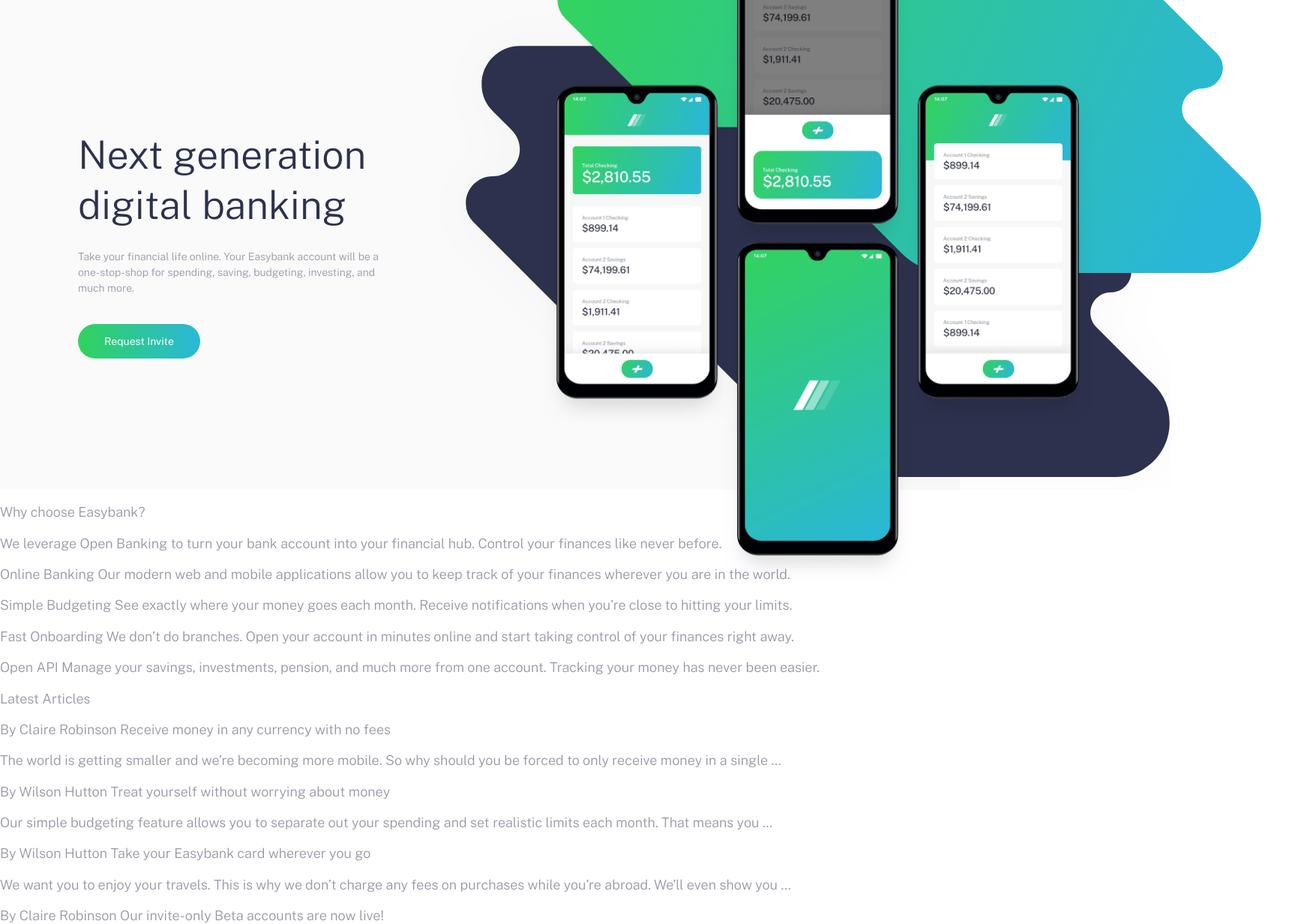
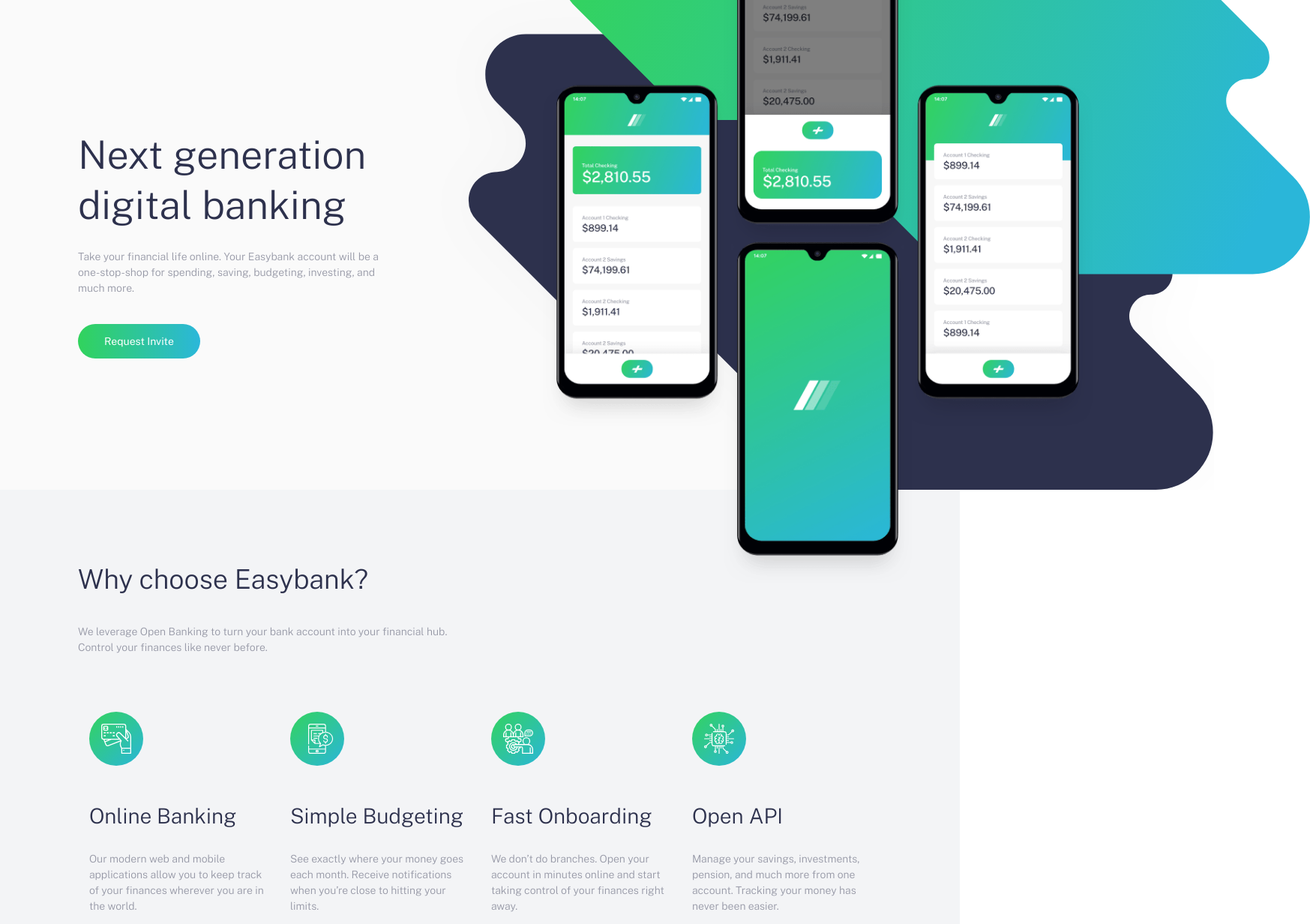
Before and after one commit to Don-PhDev/EasyBank-landing-page, a plain HTML site: page index.html in a window 1280 px wide. Shown: the part 83-1315 px from the top of the page at 75% size, 1747 px wide, since content can reach past the window. Drawn offline with nearby package versions, Linux system fonts and the light colour scheme.

Commit message:
4-column features

```diff
--- /dev/null
+++ b/assets/stylesheets/_feature.scss
@@ -0,0 +1,61 @@
+.feature {
+  background-color: $lightGrayishBlue;
+  text-align: center;
+
+  @include breakpoint-up(medium) {
+    text-align: left;
+  }
+
+  &__intro {
+    margin-bottom: 3.75rem;
+
+    @include breakpoint-up(large) {
+      width: 50%;
+    }
+  }
+
+  &__grid {
+    @include breakpoint-up(medium) {
+      display: flex;
+      flex-wrap: wrap;
+    }
+  }
+
+  &__item {
+    padding: 0.93rem;
+
+    @include breakpoint-up(medium) {
+      flex: 0 0 50%;
+    }
+
+    @include breakpoint-up(large) {
+      flex: 1;
+    }
+  }
+
+  &__icon {
+    margin-bottom: 1.875rem;
+
+    @include breakpoint-up(large) {
+      margin-bottom: 2.75rem;
+    }
+  }
+
+  &__title {
+    font-size: $font-lg;
+    font-weight: 300;
+    line-height: 1.3;
+    color: $darkBlue;
+    margin-bottom: 1rem;
+
+    @include breakpoint-up(large) {
+      font-size: 1.5rem;
+      margin-bottom: 1.5rem;
+    }
+  }
+
+  &__description {
+    font-size: 0.875rem;
+    line-height: 1.3;
+  }
+}
--- a/assets/stylesheets/_globals.scss
+++ b/assets/stylesheets/_globals.scss
@@ -13,10 +13,11 @@ body {
   margin: 0;
   padding: 0;
   font-family: "Public Sans", sans-serif;
-  font-size: $font-med;
+  font-size: $font-sm;
   font-weight: 300;
   color: $grayishBlue;
   line-height: 1.3;
+  min-height: 200vh;
 
   @include breakpoint-up(large) {
     font-size: $font-med;
@@ -30,7 +31,36 @@ body {
 h1,
 h2,
 h3 {
+  font-weight: 300;
+  line-height: 1.3;
+  color: $darkBlue;
   margin-top: 0;
+}
+
+h1 {
+  font-size: $font-xlg;
+  margin-bottom: 1.5rem;
+
+  @include breakpoint-up(large) {
+    font-size: $font-xxlg;
+  }
+}
+
+h2 {
+  font-size: 1.875rem;
+  margin-bottom: 1.56rem;
+
+  @include breakpoint-up(large) {
+    font-size: 2.25rem;
+    margin-bottom: 2.25rem;
+  }
+}
+
+p {
+  font-size: $font-sm;
+  line-height: 1.5;
+  color: $grayishBlue;
+  margin-bottom: 2.31rem;
 }
 
 a,
@@ -45,15 +75,25 @@ a:hover {
   margin: 0 auto;
 
   &--pall {
-    padding-top: 2.25rem;
+    padding-top: 4.375rem;
     padding-right: 1.5rem;
-    padding-bottom: 2.25rem;
+    padding-bottom: 4.375rem;
     padding-left: 1.5rem;
+
+    @include breakpoint-up(large) {
+      padding-top: 6rem;
+      padding-bottom: 6rem;
+    }
   }
 
   &--py {
-    padding-top: 2.25rem;
-    padding-bottom: 2.25rem;
+    padding-top: 4.375rem;
+    padding-bottom: 4.375rem;
+
+    @include breakpoint-up(large) {
+      padding-top: 6rem;
+      padding-bottom: 6rem;
+    }
   }
 
   &--px {
@@ -62,7 +102,11 @@ a:hover {
   }
 
   &--pt {
-    padding-top: 2.25rem;
+    padding-top: 4.375rem;
+
+    @include breakpoint-up(large) {
+      padding-top: 6rem;
+    }
   }
 
   &--pr {
@@ -70,7 +114,11 @@ a:hover {
   }
 
   &--pb {
-    padding-bottom: 2.25rem;
+    padding-bottom: 4.375rem;
+
+    @include breakpoint-up(large) {
+      padding-bottom: 6rem;
+    }
   }
 
   &--pl {
--- a/assets/stylesheets/_hero.scss
+++ b/assets/stylesheets/_hero.scss
@@ -39,9 +39,9 @@
         background-image: url("/assets/images/bg-intro-desktop.svg");
         background-repeat: no-repeat;
         background-position: center bottom;
-        width: 175%;
+        width: 185%;
         background-size: 100%;
-        background-position: 0% 80%;
+        background-position: 0% 76.6%;
         // left: 44%;
       }
     }
@@ -82,25 +82,6 @@
       order: 1;
       text-align: left;
     }
-
-    h1 {
-      font-weight: 300;
-      font-size: $font-xlg;
-      line-height: 1.3;
-      color: $darkBlue;
-      margin-bottom: 1.5rem;
-
-      @include breakpoint-up(large) {
-        font-size: $font-xxlg;
-      }
-    }
-
-    p {
-      font-size: $font-sm;
-      line-height: 1.5;
-      color: $grayishBlue;
-      margin-bottom: 2.31rem;
-    }
   }
 
   &__cta {
--- a/assets/stylesheets/application.scss
+++ b/assets/stylesheets/application.scss
@@ -4,3 +4,4 @@
 @import "globals";
 @import "header";
 @import "hero";
+@import "feature";
--- a/index.html
+++ b/index.html
@@ -87,34 +87,82 @@
       </div>
     </section>
 
-    <p>Why choose Easybank?</p>
+    <section class="feature">
+      <div class="feature__content container container--pall">
+        <div class="feature__intro">
+          <h2>Why choose Easybank?</h2>
 
-    <p>
-      We leverage Open Banking to turn your bank account into your financial
-      hub. Control your finances like never before.
-    </p>
+          <p>
+            We leverage Open Banking to turn your bank account into your
+            financial hub. Control your finances like never before.
+          </p>
+        </div>
 
-    <p>
-      Online Banking Our modern web and mobile applications allow you to keep
-      track of your finances wherever you are in the world.
-    </p>
+        <div class="feature__grid">
+          <div class="feature__item">
+            <div class="feature__icon">
+              <img src="/assets/images/icon-online.svg" alt="" />
+            </div>
+            <div class="feature__title">
+              <h3>Online Banking</h3>
+            </div>
+            <div class="feature__description">
+              <p>
+                Our modern web and mobile applications allow you to keep track
+                of your finances wherever you are in the world.
+              </p>
+            </div>
+          </div>
 
-    <p>
-      Simple Budgeting See exactly where your money goes each month. Receive
-      notifications when you’re close to hitting your limits.
-    </p>
+          <div class="feature__item">
+            <div class="feature__icon">
+              <img src="/assets/images/icon-budgeting.svg" alt="" />
+            </div>
+            <div class="feature__title">
+              <h3>Simple Budgeting</h3>
+            </div>
+            <div class="feature__description">
+              <p>
+                See exactly where your money goes each month. Receive
+                notifications when you’re close to hitting your limits.
+              </p>
+            </div>
+          </div>
 
-    <p>
-      Fast Onboarding We don’t do branches. Open your account in minutes online
-      and start taking control of your finances right away.
-    </p>
+          <div class="feature__item">
+            <div class="feature__icon">
+              <img src="/assets/images/icon-onboarding.svg" alt="" />
+            </div>
+            <div class="feature__title">
+              <h3>Fast Onboarding</h3>
+            </div>
+            <div class="feature__description">
+              <p>
+                We don’t do branches. Open your account in minutes online and
+                start taking control of your finances right away.
+              </p>
+            </div>
+          </div>
 
-    <p>
-      Open API Manage your savings, investments, pension, and much more from one
-      account. Tracking your money has never been easier.
-    </p>
+          <div class="feature__item">
+            <div class="feature__icon">
+              <img src="/assets/images/icon-api.svg" alt="" />
+            </div>
+            <div class="feature__title">
+              <h3>Open API</h3>
+            </div>
+            <div class="feature__description"></div>
 
-    <p>Latest Articles</p>
+            <p>
+              Manage your savings, investments, pension, and much more from one
+              account. Tracking your money has never been easier.
+            </p>
+          </div>
+        </div>
+      </div>
+    </section>
+
+    <h2>Latest Articles</h2>
 
     <p>By Claire Robinson Receive money in any currency with no fees</p>
 
```
Also changed, not shown: assets/stylesheets/application.css, 1 other file.
